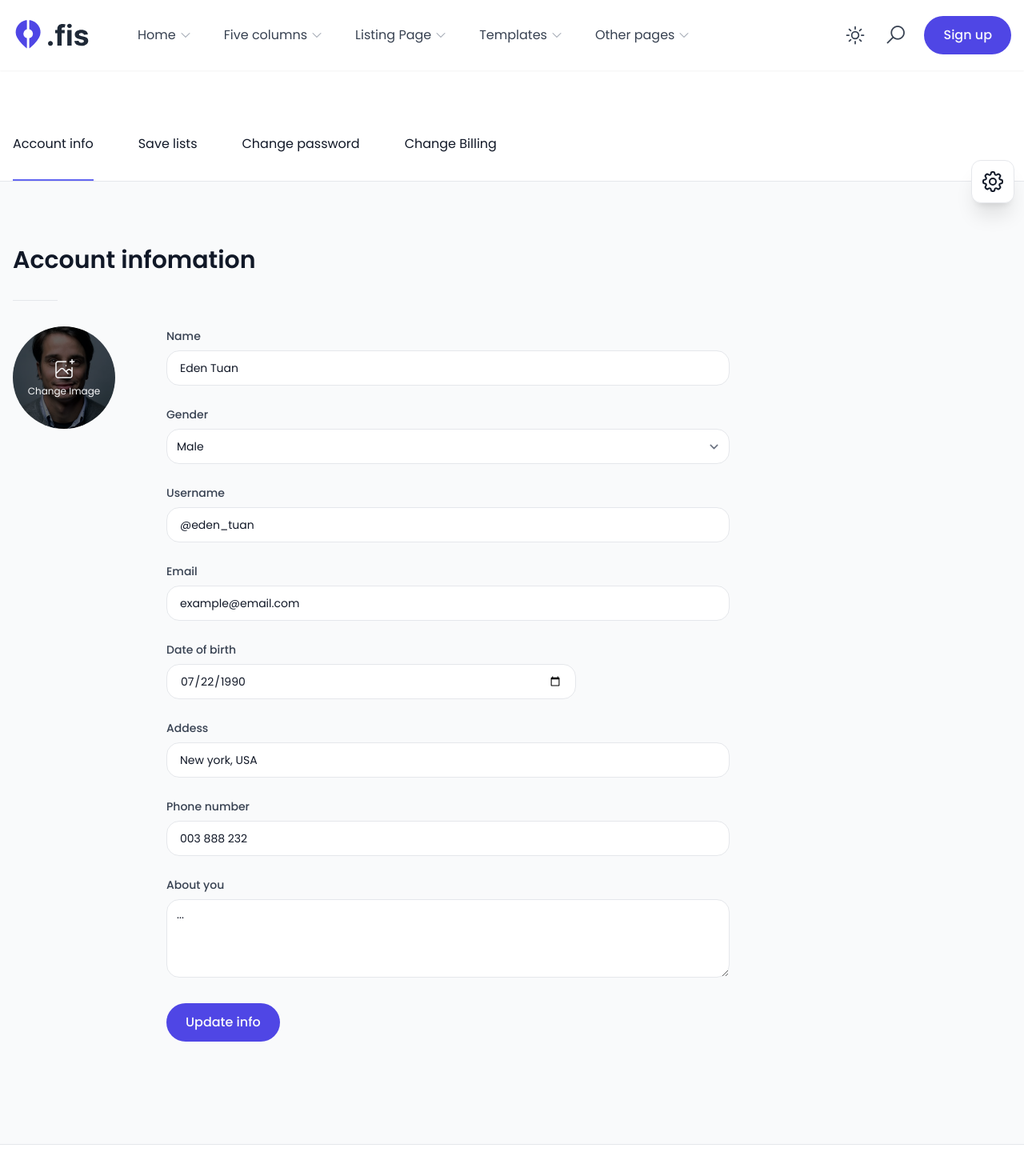
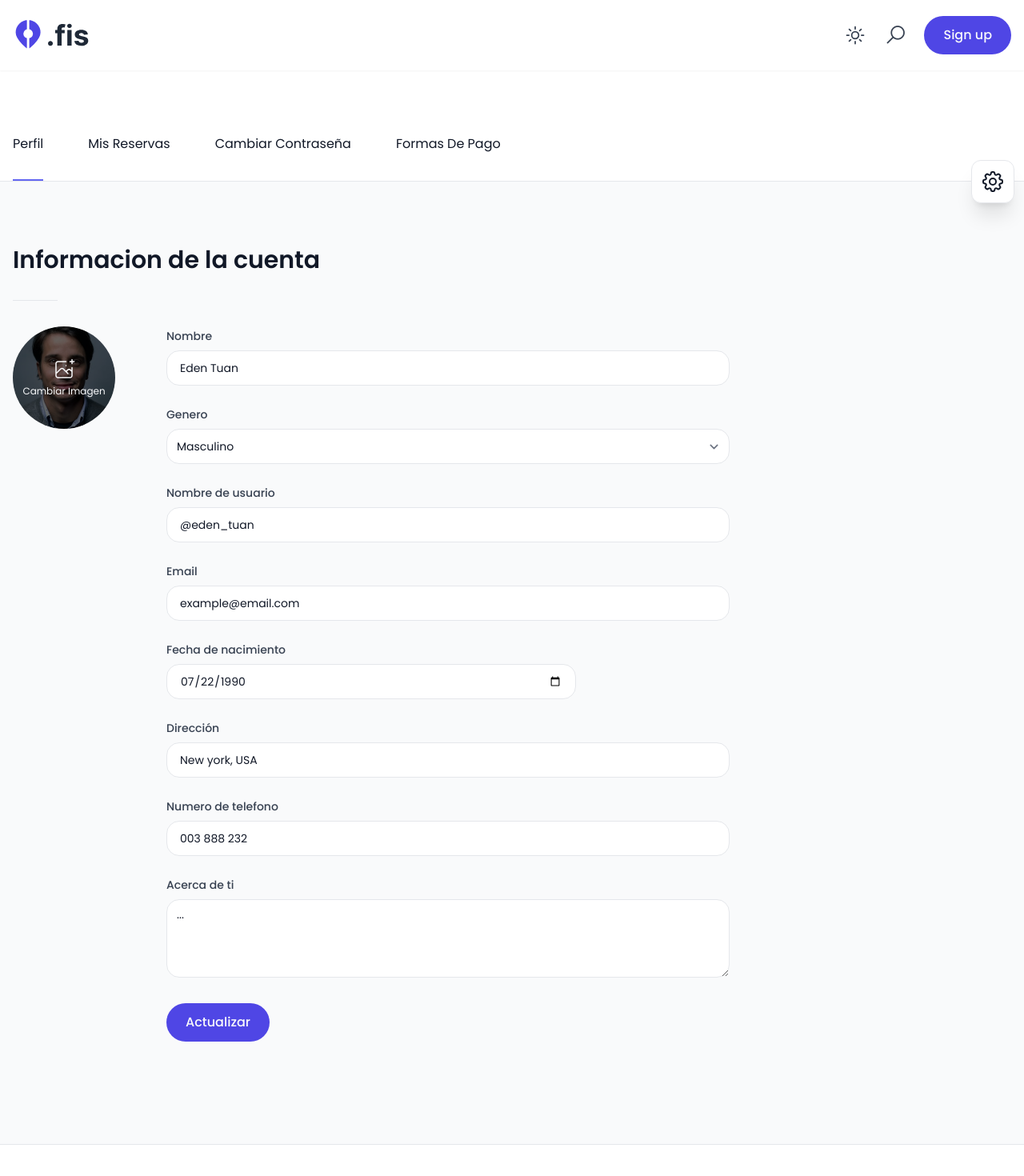
Before and after one commit to Ideasmasideas/appreservation, a React (Create React App) app: page /account in a window 1280 px wide. Shown: the top 1470 px of the page at 80% size. Built offline with nearby package versions, Linux system fonts and the light colour scheme; what react-hooks-global-state would draw is missing.

Commit message:
Edicion de header 1 y 2, y perfil de usuario

```diff
--- a/src/components/Header/AvatarDropdown.tsx
+++ b/src/components/Header/AvatarDropdown.tsx
@@ -13,36 +13,36 @@ import Avatar from "shared/Avatar/Avatar";
 
 const solutions = [
   {
-    name: "Account",
-    href: "/author",
+    name: "Cuenta",
+    href: "/account",
     icon: UserCircleIcon,
   },
   {
-    name: "Messages",
+    name: "Mensajes",
     href: "##",
     icon: ChatBubbleBottomCenterTextIcon,
   },
   {
     name: "Wishlists",
-    href: "/account-savelists",
+    href: "/account",
     icon: HeartIcon,
   },
   {
-    name: "Booking",
-    href: "##",
+    name: "Mis Reservas",
+    href: "/account-savelists",
     icon: HomeIcon,
   },
 ];
 
 const solutionsFoot = [
   {
-    name: "Help",
+    name: "Ayuda",
     href: "##",
     icon: LifebuoyIcon,
   },
 
   {
-    name: "Logout",
+    name: "Cerrar Sesión",
     href: "##",
     icon: ArrowRightOnRectangleIcon,
   },
--- a/src/components/Header/CurrencyDropdown.tsx
+++ b/src/components/Header/CurrencyDropdown.tsx
@@ -46,6 +46,7 @@ export const headerCurrency = [
 
 export default function CurrencyDropdown() {
   return (
+
     <div className="CurrencyDropdown">
       <Popover className="relative">
         {({ open, close }) => (
@@ -98,5 +99,6 @@ export default function CurrencyDropdown() {
         )}
       </Popover>
     </div>
+
   );
 }
--- a/src/components/Header/LangDropdown.tsx
+++ b/src/components/Header/LangDropdown.tsx
@@ -51,7 +51,7 @@ const LangDropdown: FC<LangDropdownProps> = ({
   panelClassName = "z-10 w-screen max-w-[280px] px-4 mt-4 right-0 sm:px-0",
 }) => {
   return (
-    <div className="LangDropdown">
+<div className="LangDropdown">
       <Popover className="relative">
         {({ open, close }) => (
           <>
@@ -108,6 +108,7 @@ const LangDropdown: FC<LangDropdownProps> = ({
         )}
       </Popover>
     </div>
+
   );
 };
 export default LangDropdown;
--- a/src/components/Header/MainNav2.tsx
+++ b/src/components/Header/MainNav2.tsx
@@ -32,7 +32,7 @@ const MainNav2: FC<MainNav2Props> = ({ className = "" }) => {
 
         <div className="hidden md:flex flex-shrink-0 items-center justify-end flex-1 lg:flex-none text-neutral-700 dark:text-neutral-100">
           <div className="hidden items-center lg:flex space-x-1">
-            <CurrencyDropdown />
+            {/*<CurrencyDropdown />
             <LangDropdown />
             <Link
               to="/add-listing-1"
@@ -41,7 +41,7 @@ const MainNav2: FC<MainNav2Props> = ({ className = "" }) => {
                 group px-4 py-2 border border-neutral-300 hover:border-neutral-400 dark:border-neutral-700 rounded-full inline-flex items-center text-sm text-gray-700 dark:text-neutral-300 font-medium hover:text-opacity-100 focus:outline-none focus-visible:ring-2 focus-visible:ring-white focus-visible:ring-opacity-75"
             >
               List your property
-            </Link>
+            </Link>*/}
 
             <div></div>
             <SwitchDarkMode />
--- a/src/containers/AccountPage/AccountPage.tsx
+++ b/src/containers/AccountPage/AccountPage.tsx
@@ -21,7 +21,7 @@ const AccountPage: FC<AccountPageProps> = ({ className = "" }) => {
       <CommonLayout>
         <div className="space-y-6 sm:space-y-8">
           {/* HEADING */}
-          <h2 className="text-3xl font-semibold">Account infomation</h2>
+          <h2 className="text-3xl font-semibold">Informacion de la cuenta</h2>
           <div className="w-14 border-b border-neutral-200 dark:border-neutral-700"></div>
           <div className="flex flex-col md:flex-row">
             <div className="flex-shrink-0 flex items-start">
@@ -44,7 +44,7 @@ const AccountPage: FC<AccountPageProps> = ({ className = "" }) => {
                     />
                   </svg>
 
-                  <span className="mt-1 text-xs">Change Image</span>
+                  <span className="mt-1 text-xs">Cambiar Imagen</span>
                 </div>
                 <input
                   type="file"
@@ -54,21 +54,21 @@ const AccountPage: FC<AccountPageProps> = ({ className = "" }) => {
             </div>
             <div className="flex-grow mt-10 md:mt-0 md:pl-16 max-w-3xl space-y-6">
               <div>
-                <Label>Name</Label>
+                <Label>Nombre</Label>
                 <Input className="mt-1.5" defaultValue="Eden Tuan" />
               </div>
               {/* ---- */}
               <div>
-                <Label>Gender</Label>
+                <Label>Genero</Label>
                 <Select className="mt-1.5">
-                  <option value="Male">Male</option>
-                  <option value="Female">Female</option>
-                  <option value="Other">Other</option>
+                  <option value="Male">Masculino</option>
+                  <option value="Female">Femenino</option>
+                  <option value="Other">Otro</option>
                 </Select>
               </div>
               {/* ---- */}
               <div>
-                <Label>Username</Label>
+                <Label>Nombre de usuario</Label>
                 <Input className="mt-1.5" defaultValue="@eden_tuan" />
               </div>
               {/* ---- */}
@@ -78,7 +78,7 @@ const AccountPage: FC<AccountPageProps> = ({ className = "" }) => {
               </div>
               {/* ---- */}
               <div className="max-w-lg">
-                <Label>Date of birth</Label>
+                <Label>Fecha de nacimiento</Label>
                 <Input
                   className="mt-1.5"
                   type="date"
@@ -87,21 +87,21 @@ const AccountPage: FC<AccountPageProps> = ({ className = "" }) => {
               </div>
               {/* ---- */}
               <div>
-                <Label>Addess</Label>
+                <Label>Dirección</Label>
                 <Input className="mt-1.5" defaultValue="New york, USA" />
               </div>
               {/* ---- */}
               <div>
-                <Label>Phone number</Label>
+                <Label>Numero de telefono</Label>
                 <Input className="mt-1.5" defaultValue="003 888 232" />
               </div>
               {/* ---- */}
               <div>
-                <Label>About you</Label>
+                <Label>Acerca de ti</Label>
                 <Textarea className="mt-1.5" defaultValue="..." />
               </div>
               <div className="pt-2">
-                <ButtonPrimary>Update info</ButtonPrimary>
+                <ButtonPrimary>Actualizar</ButtonPrimary>
               </div>
             </div>
           </div>
--- a/src/containers/AccountPage/AccountPass.tsx
+++ b/src/containers/AccountPage/AccountPass.tsx
@@ -10,23 +10,23 @@ const AccountPass = () => {
       <CommonLayout>
         <div className="space-y-6 sm:space-y-8">
           {/* HEADING */}
-          <h2 className="text-3xl font-semibold">Update your password</h2>
+          <h2 className="text-3xl font-semibold">Actualiza Tu Contraseña</h2>
           <div className="w-14 border-b border-neutral-200 dark:border-neutral-700"></div>
           <div className=" max-w-xl space-y-6">
             <div>
-              <Label>Current password</Label>
+              <Label>Contraseña actual</Label>
               <Input type="password" className="mt-1.5" />
             </div>
             <div>
-              <Label>New password</Label>
+              <Label>Nueva contraseña</Label>
               <Input type="password" className="mt-1.5" />
             </div>
             <div>
-              <Label>Confirm password</Label>
+              <Label>Confirmar contraseña</Label>
               <Input type="password" className="mt-1.5" />
             </div>
             <div className="pt-2">
-              <ButtonPrimary>Update password</ButtonPrimary>
+              <ButtonPrimary>Actualizar</ButtonPrimary>
             </div>
           </div>
         </div>
--- a/src/containers/AccountPage/CommonLayout.tsx
+++ b/src/containers/AccountPage/CommonLayout.tsx
@@ -20,7 +20,7 @@ const CommonLayout: FC<CommonLayoutProps> = ({ children }) => {
                 }`
               }
             >
-              Account info
+              Perfil
             </NavLink>
             <NavLink
               to="/account-savelists"
@@ -30,7 +30,7 @@ const CommonLayout: FC<CommonLayoutProps> = ({ children }) => {
                 }`
               }
             >
-              Save lists
+              Mis Reservas
             </NavLink>
             <NavLink
               to="/account-password"
@@ -40,7 +40,7 @@ const CommonLayout: FC<CommonLayoutProps> = ({ children }) => {
                 }`
               }
             >
-              Change password
+              Cambiar Contraseña
             </NavLink>
             <NavLink
               to="/account-billing"
@@ -50,7 +50,7 @@ const CommonLayout: FC<CommonLayoutProps> = ({ children }) => {
                 }`
               }
             >
-              Change Billing
+              Formas De Pago
             </NavLink>
           </div>
         </div>
--- a/src/shared/Navigation/NavMobile.tsx
+++ b/src/shared/Navigation/NavMobile.tsx
@@ -74,7 +74,7 @@ const NavMobile: React.FC<NavMobileProps> = ({
         as="li"
         className="text-neutral-900 dark:text-white"
       >
-        <NavLink
+        {/*<NavLink
           end
           className={({ isActive }) =>
             `flex w-full px-4 font-medium uppercase tracking-wide text-sm hover:bg-neutral-100 dark:hover:bg-neutral-800 rounded-lg ${
@@ -103,7 +103,7 @@ const NavMobile: React.FC<NavMobileProps> = ({
               </Disclosure.Button>
             </span>
           )}
-        </NavLink>
+          </NavLink>*/}
         {item.children && (
           <Disclosure.Panel>{_renderMenuChild(item)}</Disclosure.Panel>
         )}
@@ -142,10 +142,10 @@ const NavMobile: React.FC<NavMobileProps> = ({
           target="_blank"
           rel="noopener noreferrer"
         >
-          <ButtonPrimary>Get Template</ButtonPrimary>
+          {/*<ButtonPrimary>Get Template</ButtonPrimary>*/}
         </a>
 
-        <LangDropdown panelClassName="z-10 w-screen max-w-[280px] px-4 mb-3 -right-3 bottom-full sm:px-0" />
+       {/* <LangDropdown panelClassName="z-10 w-screen max-w-[280px] px-4 mb-3 -right-3 bottom-full sm:px-0" />*/}
       </div>
     </div>
   );
--- a/src/shared/Navigation/Navigation.tsx
+++ b/src/shared/Navigation/Navigation.tsx
@@ -4,11 +4,13 @@ import { NAVIGATION_DEMO } from "data/navigation";
 
 function Navigation() {
   return (
-    <ul className="nc-Navigation hidden lg:flex lg:flex-wrap lg:items-center lg:space-x-1 relative">
+  <>
+  </>
+    /*<ul className="nc-Navigation hidden lg:flex lg:flex-wrap lg:items-center lg:space-x-1 relative">
       {NAVIGATION_DEMO.map((item) => (
         <NavigationItem key={item.id} menuItem={item} />
       ))}
-    </ul>
+    </ul>*/
   );
 }
 
```
Also changed, not shown: 2 other files (tests, documents, lock files or other folders).
